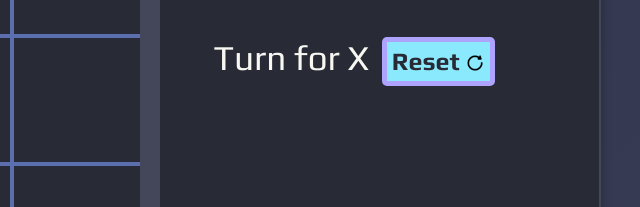
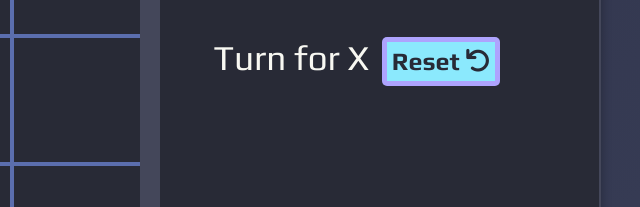
Before and after one commit to Abhishek-soni6904/Tic-Tac-Toe-Game-using-HTML-CSS-and-JS, a plain HTML site: page index.html in a window 1280 px wide. Shown: the part 184-391 px from the top of the page, 509-1149 px from the left. Drawn offline with Linux system fonts and the light colour scheme.

Commit message:
Update index.html

```diff
--- a/index.html
+++ b/index.html
@@ -3,6 +3,7 @@
     <meta name="viewport" content="width=device-width, initial-scale=1.0">
     <title>Tic Tac Toe</title>
     <link rel="stylesheet" href="style.css">
+    <link rel="stylesheet" href="https://cdnjs.cloudflare.com/ajax/libs/font-awesome/6.0.0-beta3/css/all.min.css">
 </head>
 <body>
     <div class="container">
@@ -20,7 +21,7 @@
         <div class="content">
             <h1>Tic Tac Toe</h1>
             <span id="turnAndWinIndicator">Turn for X</span>
-            <button id="resetButton">Reset <img src="/assets/reset.png" alt="reset"></button>
+            <button id="resetButton">Reset <i class="fas fa-undo fa-fa-rotate-left"></i></button>
         </div>
     </div>
     <script src="script.js"></script>
```
